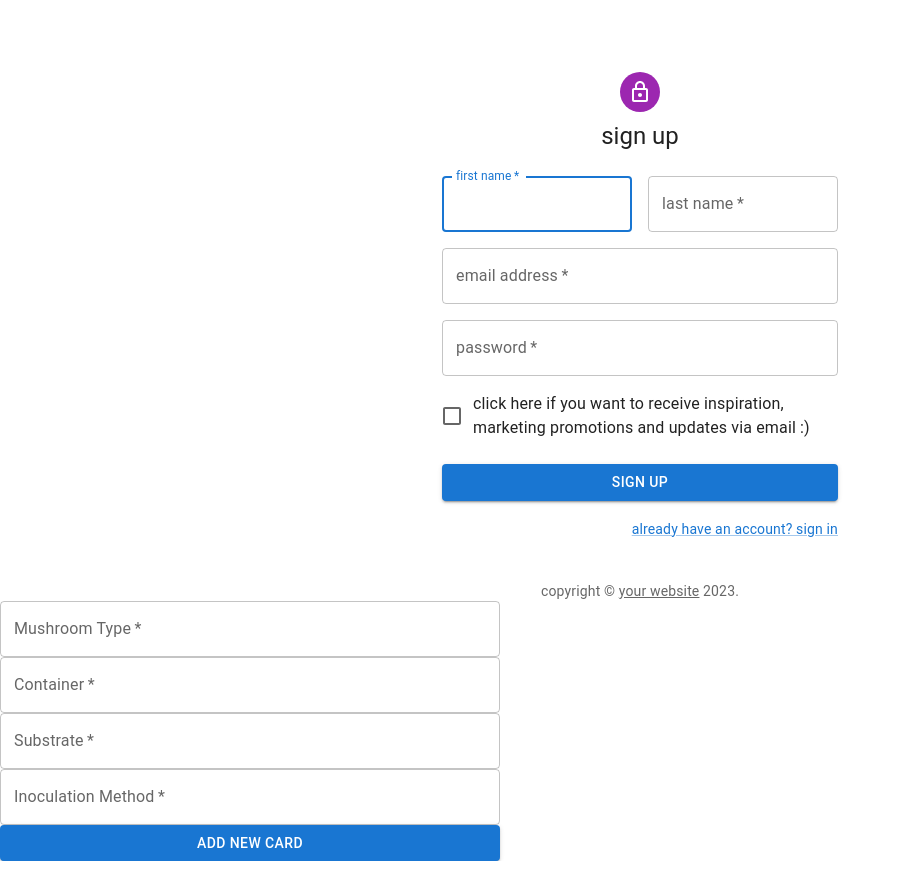
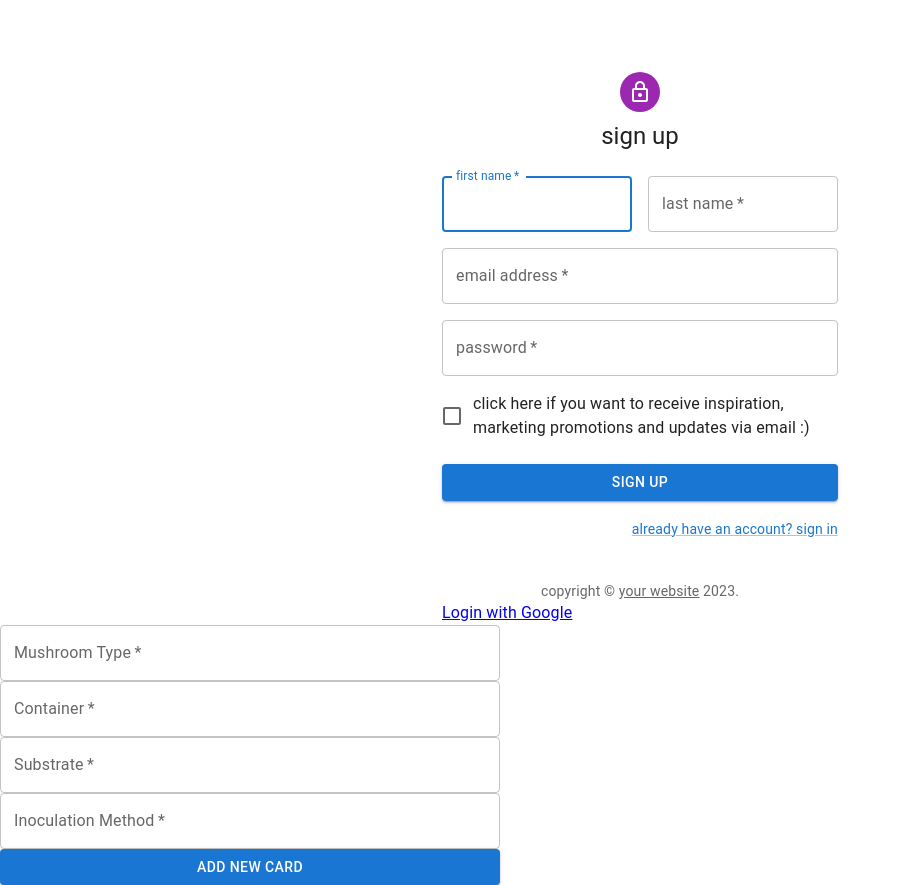
Before and after one commit to candacemartin/voyager-one, a React (Vite) app in the folder client/: page / in a window 1280 px wide. Shown: the whole page, without its empty margins (0-902 px from the left). Before the commit the page ends 861 px from the top, so only its background shows below. Built offline with nearby package versions, Linux system fonts and the light colour scheme.

Commit message:
adds google login button

```diff
--- a/client/src/components/SignUp.tsx
+++ b/client/src/components/SignUp.tsx
@@ -37,6 +37,14 @@ function Copyright(props: any) {
       {'.'}
     </Typography>
   );
+}
+
+function GoogleAuth(props: any) {
+  return (
+    <div>
+      <a href="/auth/google">Login with Google</a>
+    </div>
+  )
 }
 
 const theme = createTheme();
@@ -172,6 +180,7 @@ export default function SignUp() {
           </Box>
         </Box>
         <Copyright sx={{ mt: 5 }} />
+        <GoogleAuth />
       </Container>
     </ThemeProvider>
   );
```
